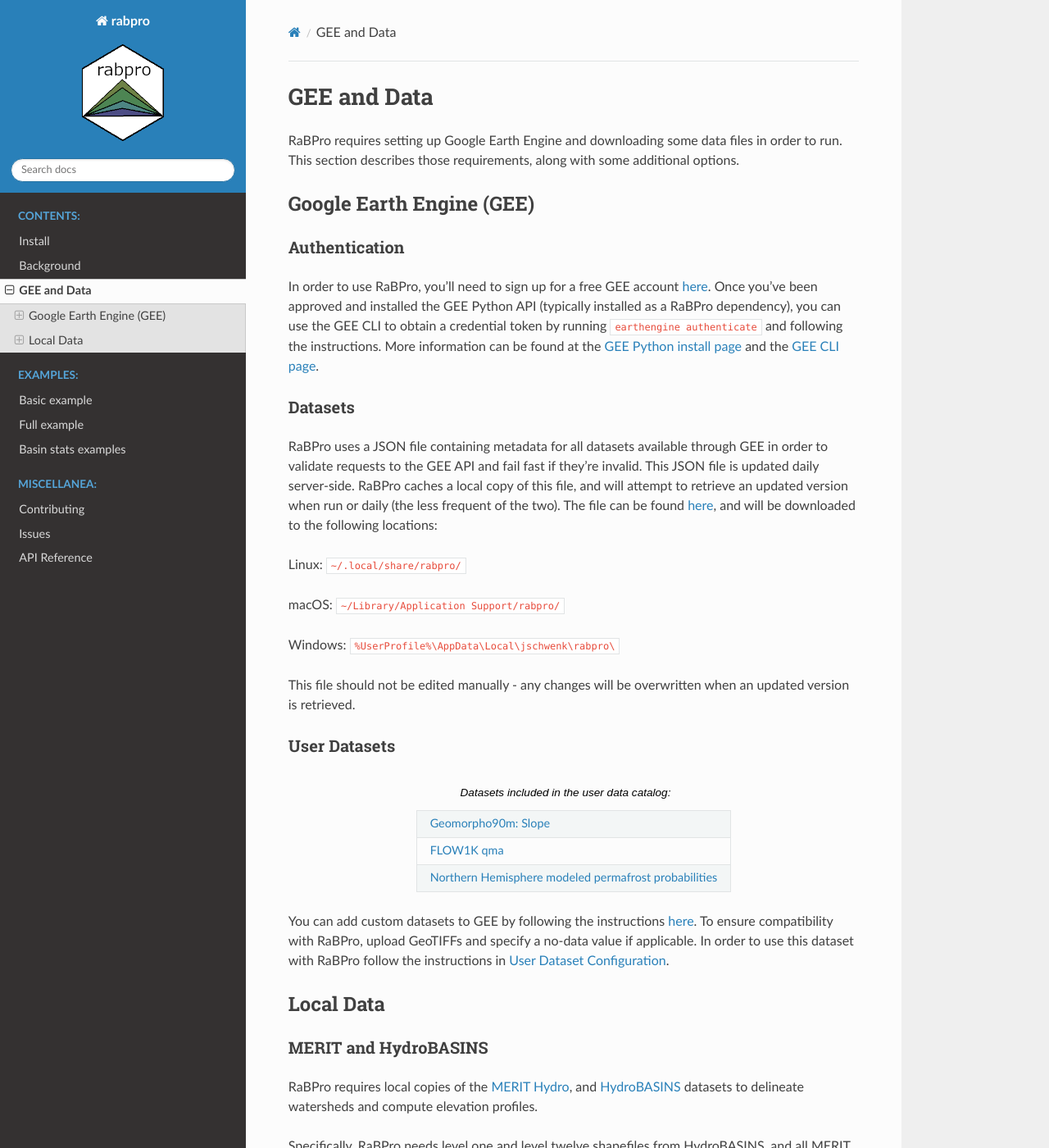
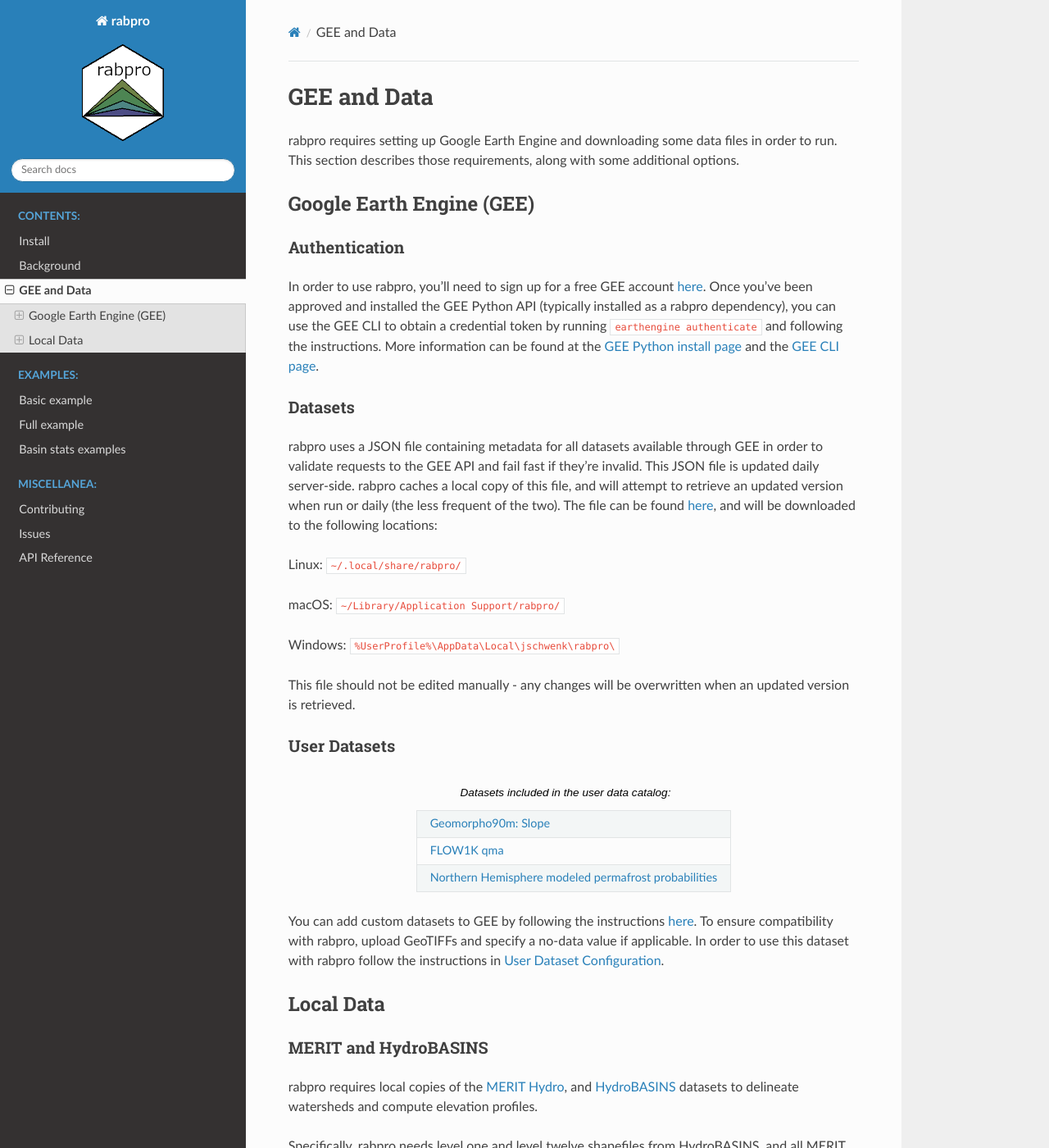
Before and after one commit to VeinsOfTheEarth/rabpro, a Sphinx documentation site: the page built from docs/source/data/index.rst, in a window 1280 px wide and 1400 px high. Shown: the whole window at 82% size. Built offline with Sphinx 7.4.7 and the Read the Docs theme 2.0.0, drawn with Linux system fonts in a browser that asks for light colours; some of the changed text lies outside the part shown.

```diff
--- a/docs/source/contributing/index.rst
+++ b/docs/source/contributing/index.rst
@@ -8,7 +8,7 @@ We welcome all forms of user contributions including feature requests, bug
 reports, code, and documentation requests - simply open an `issue
 <https://github.com/VeinsOfTheEarth/rabpro/issues>`_.
 
-Note that *RaBPro* adheres to `Black code style
+Note that *rabpro* adheres to `Black code style
 <https://black.readthedocs.io/en/stable/>`_ and `NumPy-style docstrings
 <https://numpydoc.readthedocs.io/en/latest/format.html#docstring-standard>`_ for
 documentation. We ask that contributions adhere to these standards as much as
--- a/docs/source/data/index.rst
+++ b/docs/source/data/index.rst
@@ -4,7 +4,7 @@
 GEE and Data
 ============
 
-RaBPro requires setting up Google Earth Engine and downloading some data files
+rabpro requires setting up Google Earth Engine and downloading some data files
 in order to run. This section describes those requirements, along with some
 additional options.
 
@@ -13,9 +13,9 @@ Google Earth Engine (GEE)
 
 Authentication
 ~~~~~~~~~~~~~~
-In order to use RaBPro, you'll need to sign up for a free GEE account `here
+In order to use rabpro, you'll need to sign up for a free GEE account `here
 <https://signup.earthengine.google.com/#!/>`__. Once you've been approved and
-installed the GEE Python API (typically installed as a RaBPro dependency), you
+installed the GEE Python API (typically installed as a rabpro dependency), you
 can use the GEE CLI to obtain a credential token by running ``earthengine
 authenticate`` and following the instructions. More information can be found at
 the `GEE Python install page
@@ -25,9 +25,9 @@ the `GEE Python install page
 
 Datasets
 ~~~~~~~~
-RaBPro uses a JSON file containing metadata for all datasets available through
+rabpro uses a JSON file containing metadata for all datasets available through
 GEE in order to validate requests to the GEE API and fail fast if they're
-invalid. This JSON file is updated daily server-side. RaBPro caches a local copy
+invalid. This JSON file is updated daily server-side. rabpro caches a local copy
 of this file, and will attempt to retrieve an updated version when run or daily
 (the less frequent of the two). The file can be found `here
 <https://github.com/VeinsOfTheEarth/rabpro/blob/main/Data/gee_datasets.json>`__, and
@@ -51,8 +51,8 @@ User Datasets
 
 You can add custom datasets to GEE by following the instructions `here
 <https://developers.google.com/earth-engine/guides/image_upload>`__. To ensure
-compatibility with RaBPro, upload GeoTIFFs and specify a no-data value if
-applicable. In order to use this dataset with RaBPro follow the instructions in
+compatibility with rabpro, upload GeoTIFFs and specify a no-data value if
+applicable. In order to use this dataset with rabpro follow the instructions in
 `User Dataset Configuration`_.
 
 Local Data
@@ -60,14 +60,14 @@ Local Data
 
 MERIT and HydroBASINS
 ~~~~~~~~~~~~~~~~~~~~~
-RaBPro requires local copies of the `MERIT Hydro
+rabpro requires local copies of the `MERIT Hydro
 <http://hydro.iis.u-tokyo.ac.jp/~yamadai/MERIT_Hydro/>`_, and `HydroBASINS
 <https://www.hydrosheds.org/downloads>`_ datasets to delineate watersheds and
 compute elevation profiles.
 
-Specifically, RaBPro needs level one and level twelve shapefiles from
+Specifically, rabpro needs level one and level twelve shapefiles from
 HydroBASINS, and all MERIT tif files for a given tile. These can be installed
-manually or programatically through the RaBPro API or CLI.
+manually or programatically through the rabpro API or CLI.
 
 The data files should be located in the following paths:
 
--- a/docs/source/index.rst
+++ b/docs/source/index.rst
@@ -6,9 +6,7 @@
 Welcome to rabpro's documentation!
 ==================================
 
-RaBPro provides methods to compute subbasin geometries from river centerline
-coordinates, and compute statistics over these subbasins using `Google Earth
-Engine <https://developers.google.com/earth-engine/>`_.
+rabpro provides methods to compute subbasin geometries from coordinate pairs, and compute statistics over these subbasins using `Google Earth Engine <https://developers.google.com/earth-engine/>`_.
 
 .. toctree::
    :maxdepth: 1
--- a/docs/source/install/index.rst
+++ b/docs/source/install/index.rst
@@ -7,8 +7,8 @@ Install
 Installation via *conda*
 ------------------------
 
-The latest 'stable' version of *RaBPro* can be installed using `conda`. In order
-to avoid dependency conflicts, we recommend installing *RaBPro* into a fresh
+The latest 'stable' version of *rabpro* can be installed using `conda`. In order
+to avoid dependency conflicts, we recommend installing *rabpro* into a fresh
 `conda` environment. Open Terminal (Mac/Unix) or Anaconda Prompt (Windows) and
 type:
 ::
@@ -24,7 +24,7 @@ This will install all of rabpro's dependencies as well, as listed in
 Installation from source
 ------------------------
 
-If you would prefer to install *RaBPro* from source, do the following:
+If you would prefer to install *rabpro* from source, do the following:
 
 1. Clone the repository
 ::
--- a/docs/source/issues/index.rst
+++ b/docs/source/issues/index.rst
@@ -4,7 +4,7 @@
 Issues
 ======
 
-There are currently no known major issues with *RaBPro*. For minor issues or
+There are currently no known major issues with *rabpro*. For minor issues or
 feature requests, please check if relevant issues have been submitted to our
 `issues page <https://github.com/VeinsOfTheEarth/rabpro/issues>`_. If you encounter
 any additional issues, please submit a new issue.
```
Also changed, not shown: docs/source/examples/notebooks/basic_example.ipynb, 3 other files.
